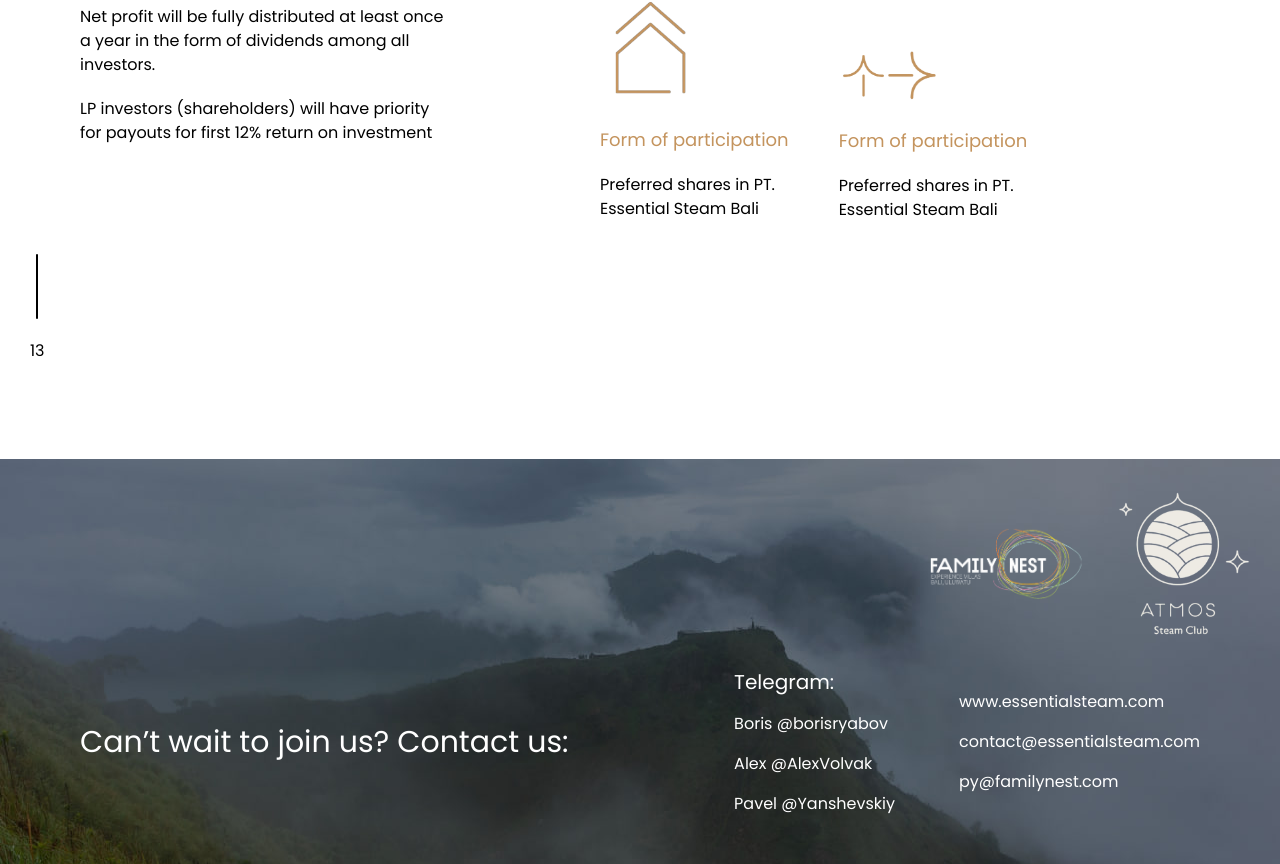
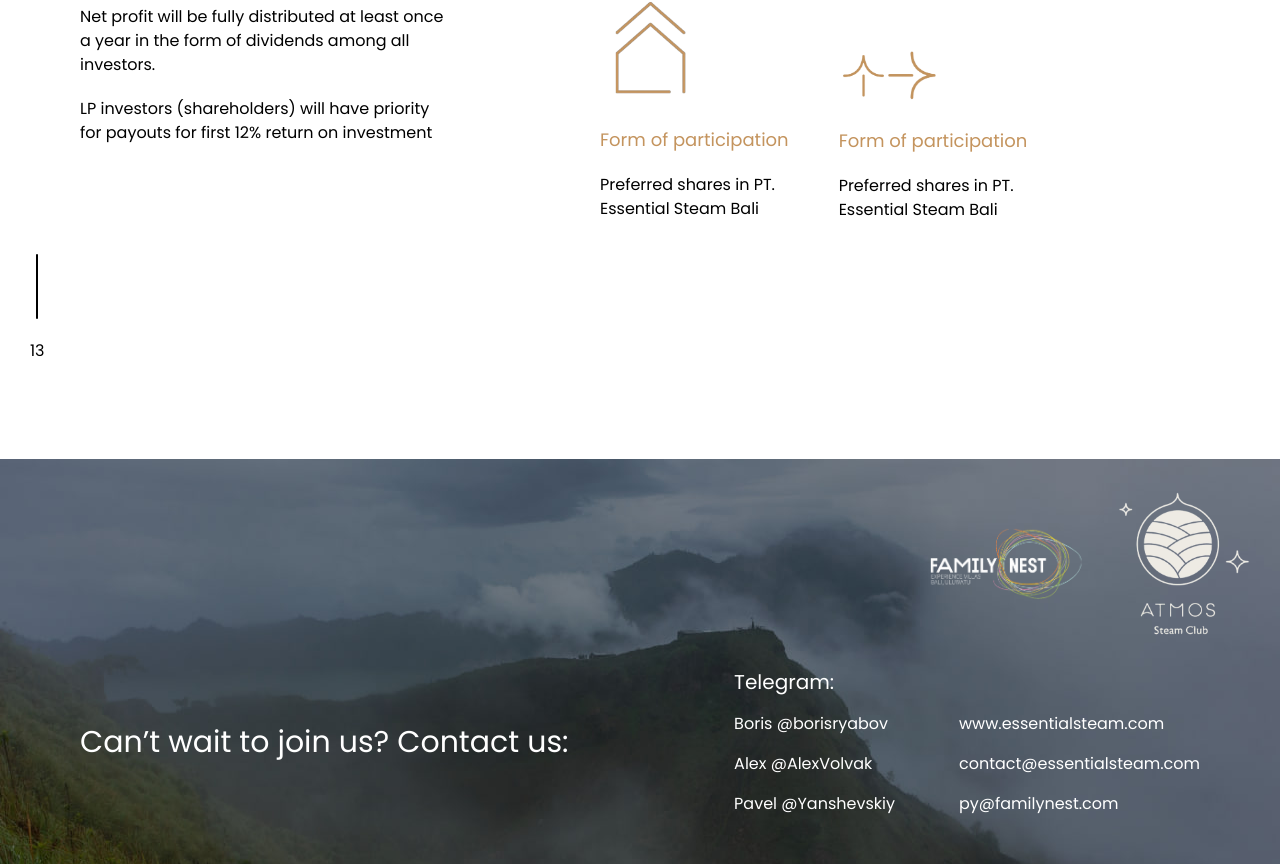
Before and after one commit to 1zzat1lla-Fayzullayev/atmos, a React (Vite) app: page / in a window 1280 px wide. Shown: the part 11060-11924 px from the top of the page. Built offline with nearby package versions, Linux system fonts and the light colour scheme.

Commit message:
fixed code

```diff
--- a/src/components/footer.jsx
+++ b/src/components/footer.jsx
@@ -67,7 +67,7 @@
 						</h2>
 					</motion.div>
 					<motion.div
-						className='flex flex-col lg:flex-row items-center gap-12 lg:gap-16'
+						className='flex flex-col lg:flex-row items-center lg:items-end gap-12 lg:gap-16'
 						variants={containerVariants}
 					>
 						<motion.div
```
